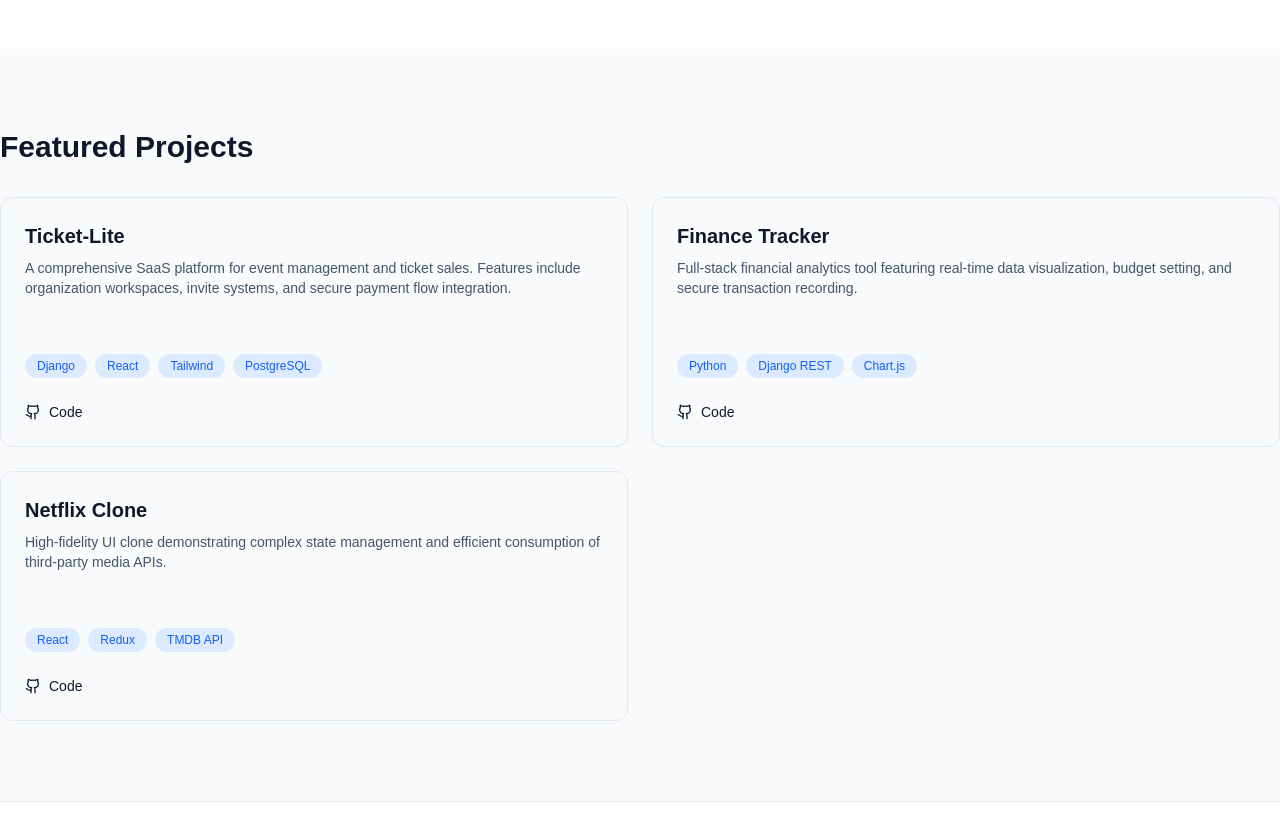
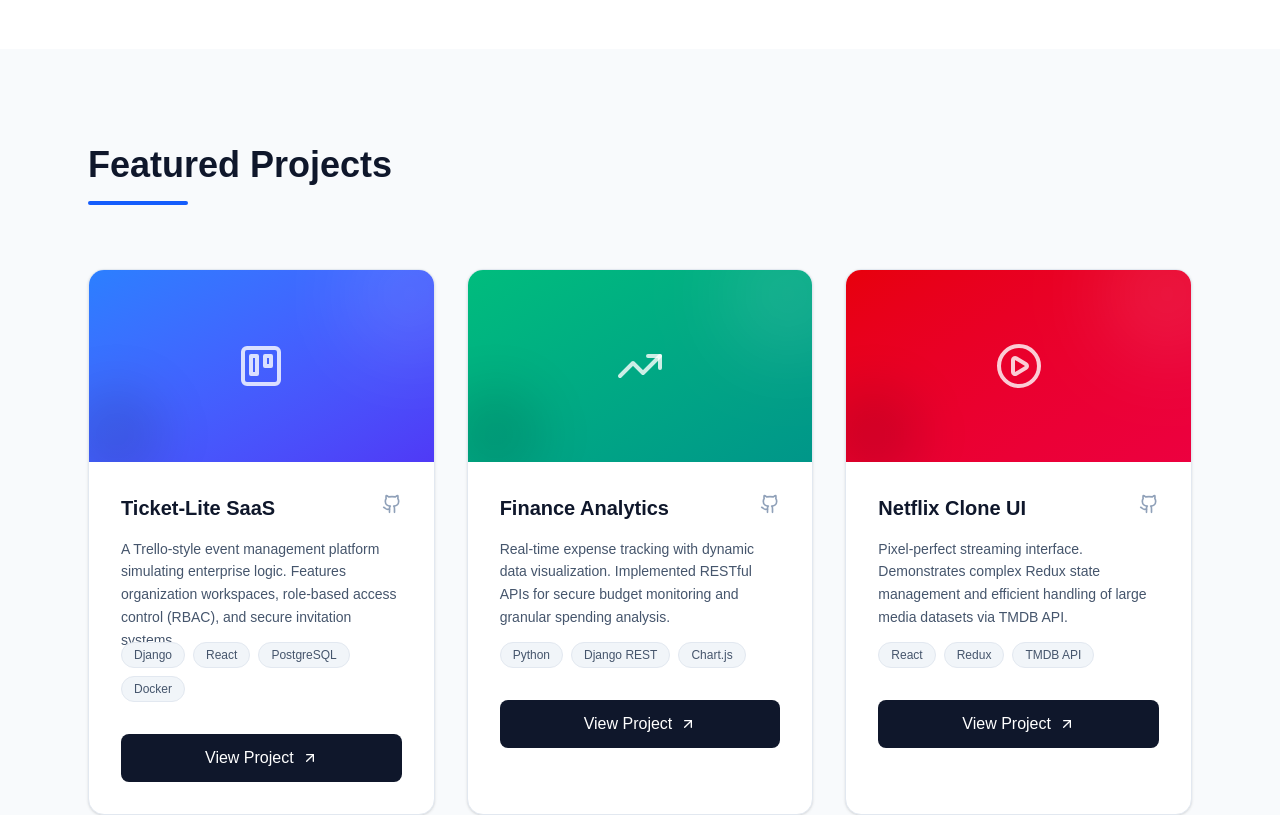
Before and after one commit to amalthoma/portfolio, a Next.js app: page / in a window 1280 px wide. Shown: the part 1300-2115 px from the top of the page. Built offline with nearby package versions, Linux system fonts and the light colour scheme.

Commit message:
Added links of projects

```diff
--- a/src/app/components/Hero.tsx
+++ b/src/app/components/Hero.tsx
@@ -47,7 +47,7 @@
 
           {/* Social Links */}
           <div className="flex gap-6 items-center">
-            <a href="https://github.com" target="_blank" className="text-slate-500 hover:text-slate-900 dark:hover:text-white transition-colors">
+            <a href="https://github.com/amalthoma" target="_blank" className="text-slate-500 hover:text-slate-900 dark:hover:text-white transition-colors">
               <Github size={24} />
             </a>
             <a href="https://www.linkedin.com/in/amal-thomas-67aa0a263/" target="_blank" className="text-slate-500 hover:text-[#0077b5] transition-colors">
--- a/src/app/components/Projects.tsx
+++ b/src/app/components/Projects.tsx
@@ -1,59 +1,117 @@
 "use client";
 import { motion } from "framer-motion";
-import { Github, ExternalLink } from "lucide-react";
+import { Github, ExternalLink, Trello, TrendingUp, PlayCircle, ArrowUpRight } from "lucide-react";
 
 const projects = [
   {
-    title: "Ticket-Lite",
-    desc: "A comprehensive SaaS platform for event management and ticket sales. Features include organization workspaces, invite systems, and secure payment flow integration.",
-    tags: ["Django", "React", "Tailwind", "PostgreSQL"],
-    links: { demo: "#", code: "#" }, // Add your actual links
+    title: "Ticket-Lite SaaS",
+    desc: "A Trello-style event management platform simulating enterprise logic. Features organization workspaces, role-based access control (RBAC), and secure invitation systems.",
+    tags: ["Django", "React", "PostgreSQL", "Docker"],
+    links: { demo: "https://ticket-lite-frontend.vercel.app/", code: "https://github.com/amalthoma/ticket-lite-backend" },
+    gradient: "from-blue-500 to-indigo-600",
+    icon: <Trello size={48} className="text-white/80" />
   },
   {
-    title: "Finance Tracker",
-    desc: "Full-stack financial analytics tool featuring real-time data visualization, budget setting, and secure transaction recording.",
+    title: "Finance Analytics",
+    desc: "Real-time expense tracking with dynamic data visualization. Implemented RESTful APIs for secure budget monitoring and granular spending analysis.",
     tags: ["Python", "Django REST", "Chart.js"],
-    links: { demo: "#", code: "#" },
+    links: { demo: "https://finance-web-xvy4.onrender.com/", code: "https://github.com/amalthoma/finance-dashboard" },
+    gradient: "from-emerald-500 to-teal-600",
+    icon: <TrendingUp size={48} className="text-white/80" />
   },
   {
-    title: "Netflix Clone",
-    desc: "High-fidelity UI clone demonstrating complex state management and efficient consumption of third-party media APIs.",
+    title: "Netflix Clone UI",
+    desc: "Pixel-perfect streaming interface. Demonstrates complex Redux state management and efficient handling of large media datasets via TMDB API.",
     tags: ["React", "Redux", "TMDB API"],
     links: { demo: "#", code: "#" },
+    gradient: "from-red-600 to-rose-600",
+    icon: <PlayCircle size={48} className="text-white/80" />
   },
 ];
 
 export default function Projects() {
   return (
-    <section className="py-20">
-      <h2 className="text-3xl font-bold mb-8">Featured Projects</h2>
-      <div className="grid grid-cols-1 md:grid-cols-2 gap-6">
+    <section className="py-24 bg-slate-50 dark:bg-slate-900" id="projects">
+      <div className="max-w-6xl mx-auto px-6">
+
+        {/* Section Header */}
+        <div className="mb-16">
+          <motion.h2
+            initial={{ opacity: 0, y: 20 }}
+            whileInView={{ opacity: 1, y: 0 }}
+            transition={{ duration: 0.5 }}
+            className="text-4xl font-bold mb-4 text-slate-900 dark:text-white"
+          >
+            Featured Projects
+          </motion.h2>
+          <motion.div
+            initial={{ opacity: 0, width: 0 }}
+            whileInView={{ opacity: 1, width: "100px" }}
+            transition={{ duration: 0.5, delay: 0.2 }}
+            className="h-1 bg-blue-600 rounded-full"
+          />
+        </div>
+
+        <div className="grid grid-cols-1 md:grid-cols-2 lg:grid-cols-3 gap-8">
           {projects.map((project, index) => (
             <motion.div
               key={index}
-            initial={{ opacity: 0, y: 20 }}
+              initial={{ opacity: 0, y: 30 }}
               whileInView={{ opacity: 1, y: 0 }}
+              viewport={{ once: true }}
               transition={{ delay: index * 0.1 }}
-            className="border border-slate-200 dark:border-slate-700 p-6 rounded-xl hover:shadow-lg dark:hover:bg-slate-800 transition-all"
+              className="group relative bg-white dark:bg-slate-800 rounded-2xl overflow-hidden shadow-sm hover:shadow-2xl transition-all duration-300 border border-slate-200 dark:border-slate-700 hover:-translate-y-2"
             >
-            <h3 className="text-xl font-semibold mb-2">{project.title}</h3>
-            <p className="text-slate-600 dark:text-slate-400 mb-4 h-20 text-sm">
+              {/* Visual Thumbnail (Gradient Placeholder) */}
+              <div className={`h-48 bg-gradient-to-br ${project.gradient} flex items-center justify-center relative overflow-hidden`}>
+                {/* Abstract Background shapes */}
+                <div className="absolute top-0 right-0 w-32 h-32 bg-white/10 rounded-full -mr-10 -mt-10 blur-2xl" />
+                <div className="absolute bottom-0 left-0 w-24 h-24 bg-black/10 rounded-full -ml-5 -mb-5 blur-xl" />
+
+                {/* Icon */}
+                <div className="transform transition-transform duration-500 group-hover:scale-110 group-hover:rotate-3">
+                  {project.icon}
+                </div>
+              </div>
+
+              {/* Content */}
+              <div className="p-8">
+                <div className="flex justify-between items-start mb-4">
+                  <h3 className="text-xl font-bold text-slate-900 dark:text-white group-hover:text-blue-600 dark:group-hover:text-blue-400 transition-colors">
+                    {project.title}
+                  </h3>
+                  <a href={project.links.code} target="_blank" rel="noreferrer" className="text-slate-400 hover:text-slate-900 dark:hover:text-white transition-colors">
+                    <Github size={20} />
+                  </a>
+                </div>
+
+                <p className="text-slate-600 dark:text-slate-400 text-sm leading-relaxed mb-6 h-20">
                   {project.desc}
                 </p>
-            <div className="flex flex-wrap gap-2 mb-6">
+
+                {/* Tech Stack Pills */}
+                <div className="flex flex-wrap gap-2 mb-8">
                   {project.tags.map((tag) => (
-                <span key={tag} className="px-3 py-1 bg-blue-100 dark:bg-blue-900/30 text-blue-600 dark:text-blue-300 text-xs rounded-full font-medium">
+                    <span key={tag} className="px-3 py-1 bg-slate-100 dark:bg-slate-700/50 text-slate-600 dark:text-slate-300 text-xs rounded-full font-medium border border-slate-200 dark:border-slate-600">
                       {tag}
                     </span>
                   ))}
                 </div>
-            <div className="flex gap-4">
-               {/* Add links here */}
-               <button className="flex items-center gap-2 text-sm font-medium hover:text-blue-500 transition-colors"><Github size={16}/> Code</button>
+
+                {/* Action Button */}
+                <a
+                  href={project.links.demo !== "#" ? project.links.demo : project.links.code}
+                  target="_blank"
+                  rel="noreferrer"
+                  className="w-full inline-flex justify-center items-center gap-2 py-3 rounded-lg bg-slate-900 dark:bg-slate-700 text-white font-medium hover:bg-blue-600 dark:hover:bg-blue-600 transition-colors"
+                >
+                  View Project <ArrowUpRight size={16} />
+                </a>
               </div>
             </motion.div>
           ))}
         </div>
+      </div>
     </section>
   );
 }
```
Lines whose indentation alone changed are shown as unchanged.
